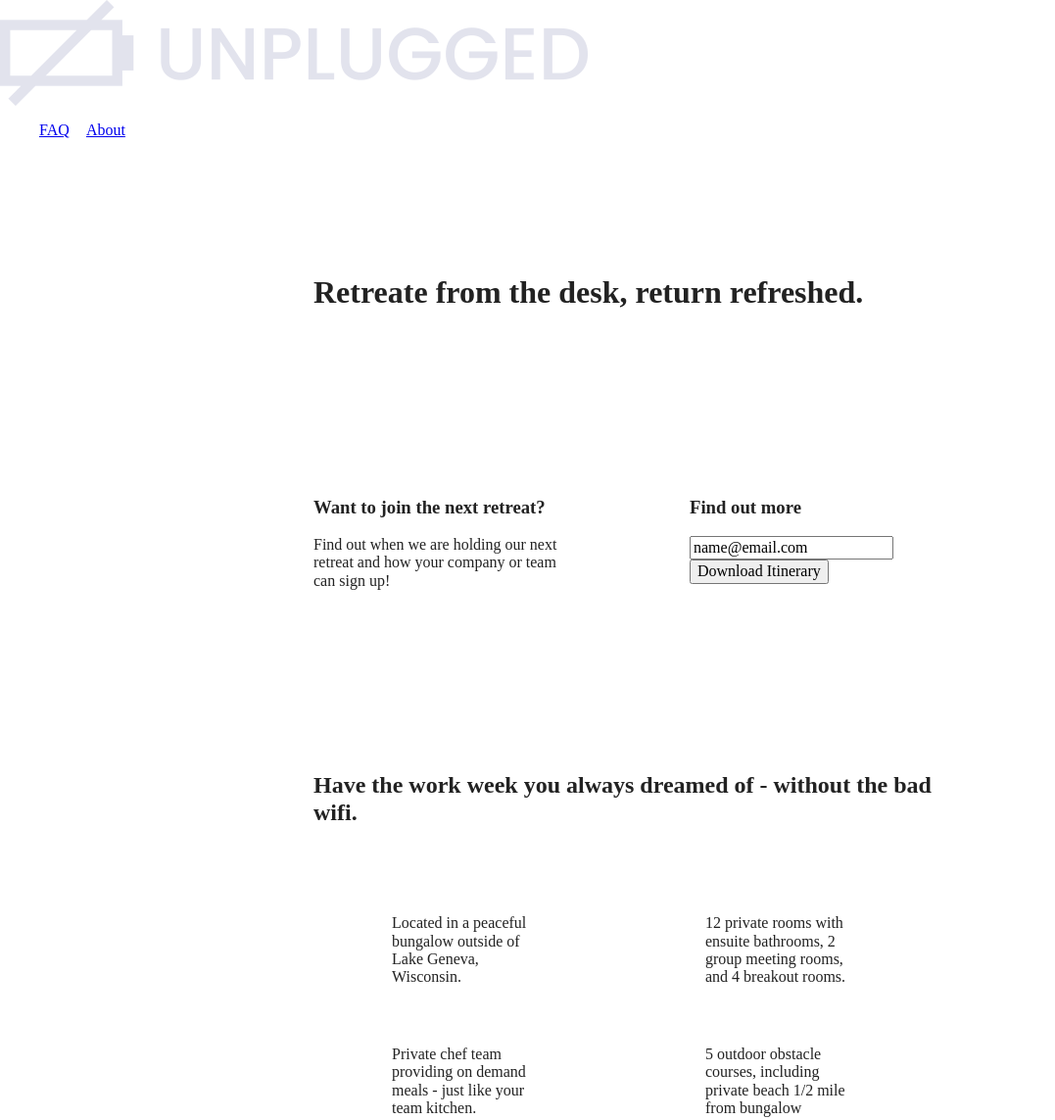
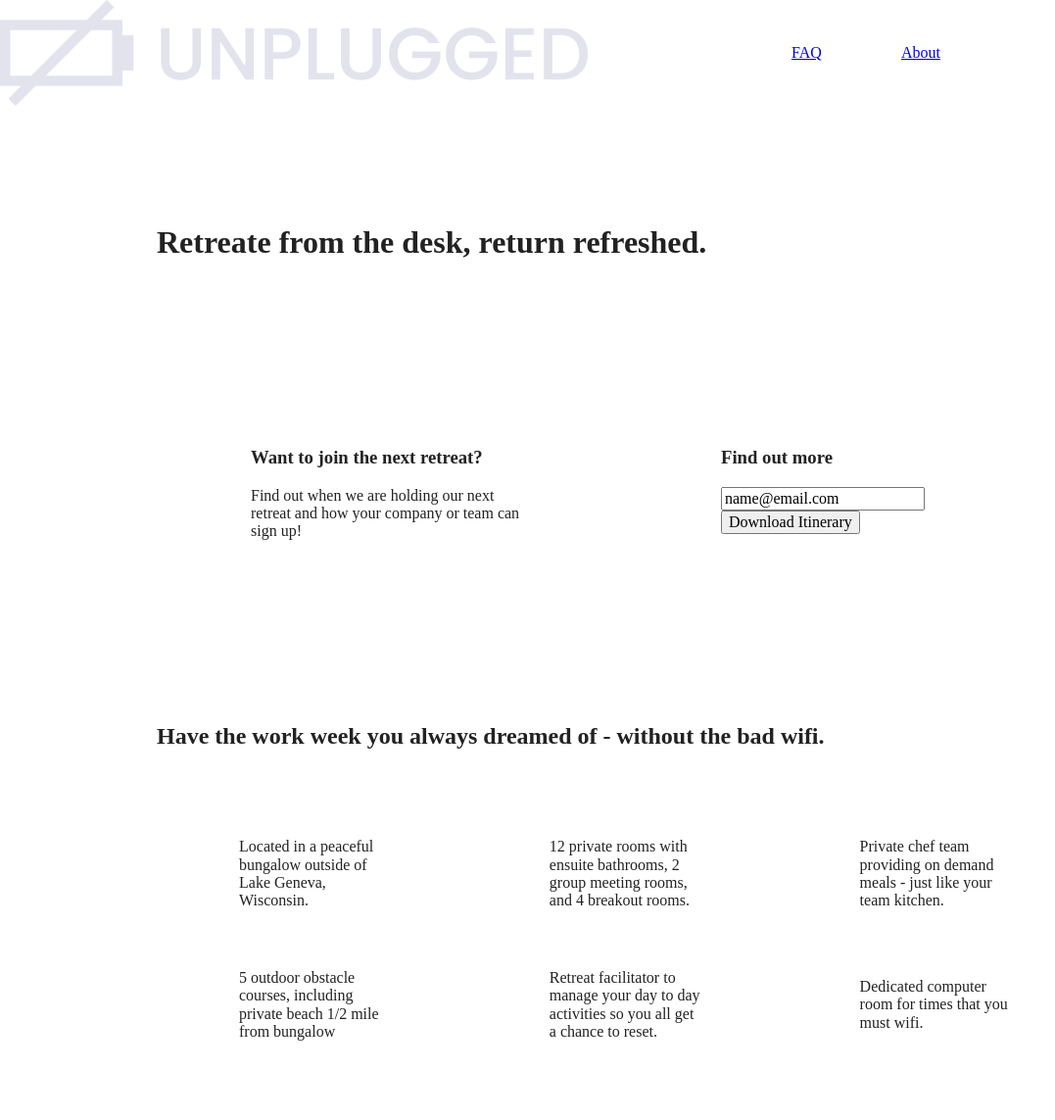
Before and after one commit to fahrentholdn/unplugged-retreat, a website built with Parcel: page index.html in a window 1280 px wide. Shown: the top 1143 px of the page at 98% size, without its empty margins (0-1077 px from the left). Built offline with nearby package versions, Linux system fonts and the light colour scheme.

Commit message:
Updated media query for desktop

```diff
--- a/css/main.css
+++ b/css/main.css
@@ -484,7 +484,53 @@ aside {
     /* desktop styles here */
   @media only screen and (min-width: 1200px) {
 
+    .content-wrapper {
+      max-width: 960px;
+    }
+
+    /*hero*/
+
+    .hero-area h1 {
+      width: 60%;
+    }
+
+    /*aside*/
+    aside .content-wrapper {
+      justify-content: space-around;
+    }
+
+    aside .content-wrapper .form-description,
+    aside .content-wrapper .form {
+      width: 30%;
+    }
+
+
+    /*features*/
+    .features h2 {
+      width: 90%;
+    }
+
+    .features article {
+      flex-basis: 33%;
+    }
+
+    /*reviews*/
+    .reviews article div {
+      width: 42%;
+    }
+
+/*------------ABOUT PAGE------------*/
+    .mission h2,
+    .contact-section .content-wrapper h2 {
+      width: 95%;
+    }
+    }
+/*------------FAQ PAGE------------*/
+  .faq h2 {
+    width: 100%;
   }
+
+}
 
 
 
```
